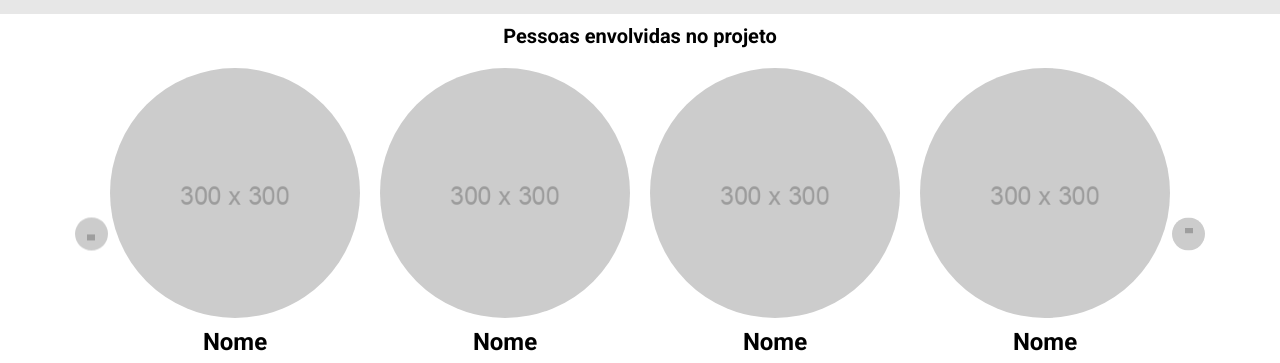
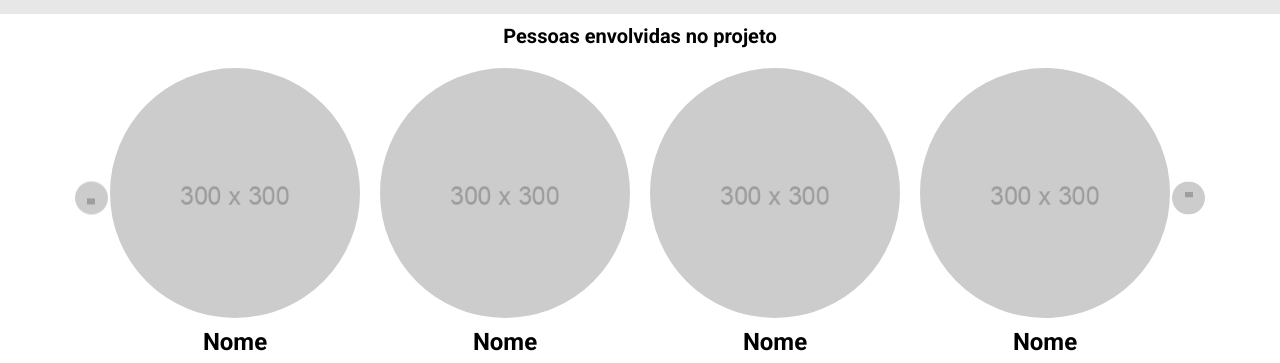
Before and after one commit to Development-Group-UNG/Landing-Page, a website: page index.html in a window 1280 px wide. Shown: the part 56-419 px from the top of the page. Drawn offline with nearby package versions, Linux system fonts and the light colour scheme; files that its build step writes are made by us from their sources; grey boxes are pictures that could not be loaded.

Commit message:
style: adjust arrows mobile

```diff
--- a/src/js/script.js
+++ b/src/js/script.js
@@ -78,7 +78,7 @@ $(document).ready(function () {
                     slidesToShow: 2,
                     slidesToScroll: 1,
                     infinite: true,
-                    arrows: false,
+                    arrows: true,
                     autoplay: false,
                     autoplaySpeed: 2500,
                     dots: false
--- a/src/scss/variables/_slick.scss
+++ b/src/scss/variables/_slick.scss
@@ -12,7 +12,7 @@
     height: 33px;
     position: absolute;
     z-index: 2;
-    top: 50%;
+    top: 40%;
     transition: all .2s ease-out;
     background-color: $gray;
     border-radius: 30px;
@@ -21,14 +21,31 @@
     &:hover{
         background-color: #999;
     }
+
+    @include mobile-large{
+        top: 35%;
+    }
 }
 
-.slick-next:before {
-    content: '' !important;
-}
+.slick{
+    &-prev,
+    &-next{
+        &:before {
+            content: '' !important;
+        }
+    }
 
-.slick-prev:before {
-    content: '' !important;
+    &-prev{
+        @include mobile-large{
+            left: -5px !important;
+        }
+    }
+
+    &-next{
+        @include mobile-large{
+            right: -5px !important;
+        }
+    }
 }
 
 .slick-arrow.slick-prev {
```
Also changed, not shown: dist/css/style.css, dist/css/style.min.css, dist/js/script.js, dist/js/script.min.js.
